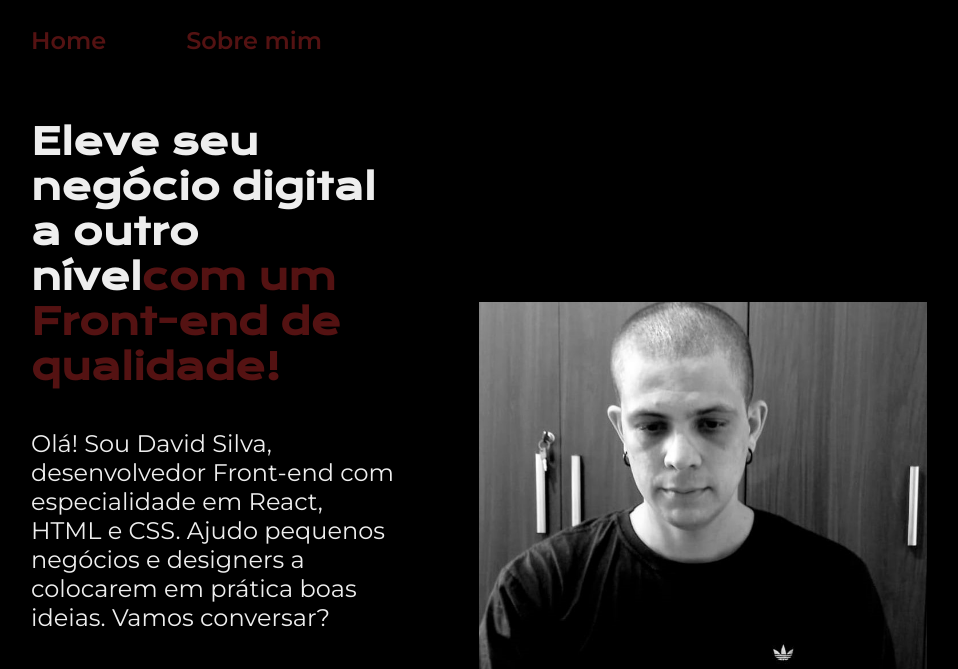
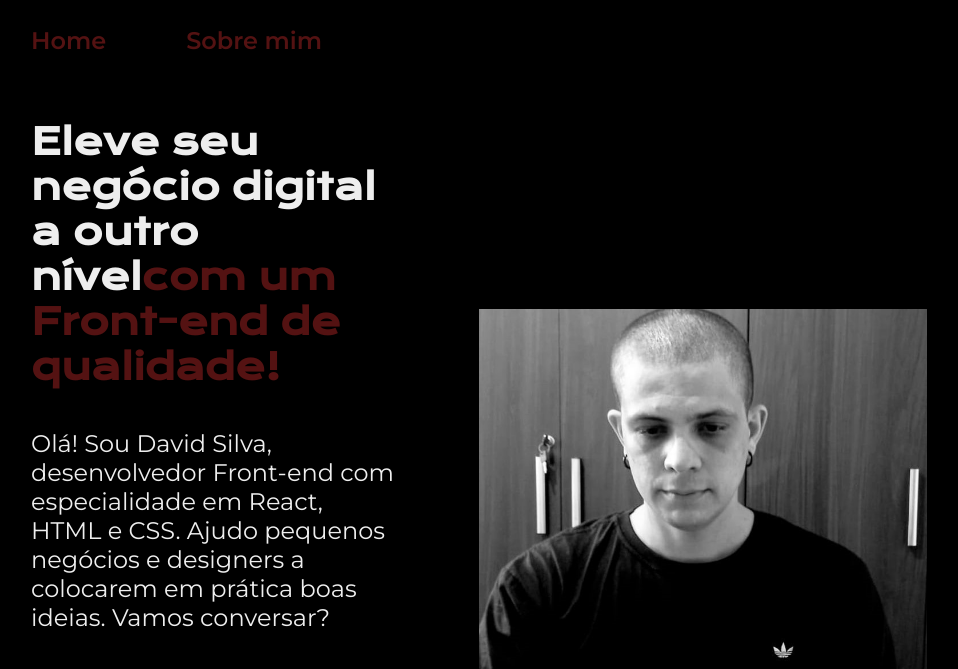
Before and after one commit to DavidWillian91/portifolio, a plain HTML site: page index.html in a window 1280 px wide. Shown: the top 669 px of the page, without its empty margins (161-1119 px from the left). Drawn offline with nearby package versions, Linux system fonts and the light colour scheme.

Commit message:
Update index.html

```diff
--- a/index.html
+++ b/index.html
@@ -42,7 +42,7 @@
                 </a>
             </div>
         </section>
-        <img class="apresentacao__imagem" src="./assets/imagem.jpg.jpeg" width= "488 px;" height="550 px" alt="Foto do David Silva programando">
+        <img class="apresentacao__imagem" src="./assets/imagem.jpg.jpeg"  alt="Foto do David Silva programando">
     </main>
     <footer class="rodape">
         <p>Desenvolvido por Alura.</p>
```
